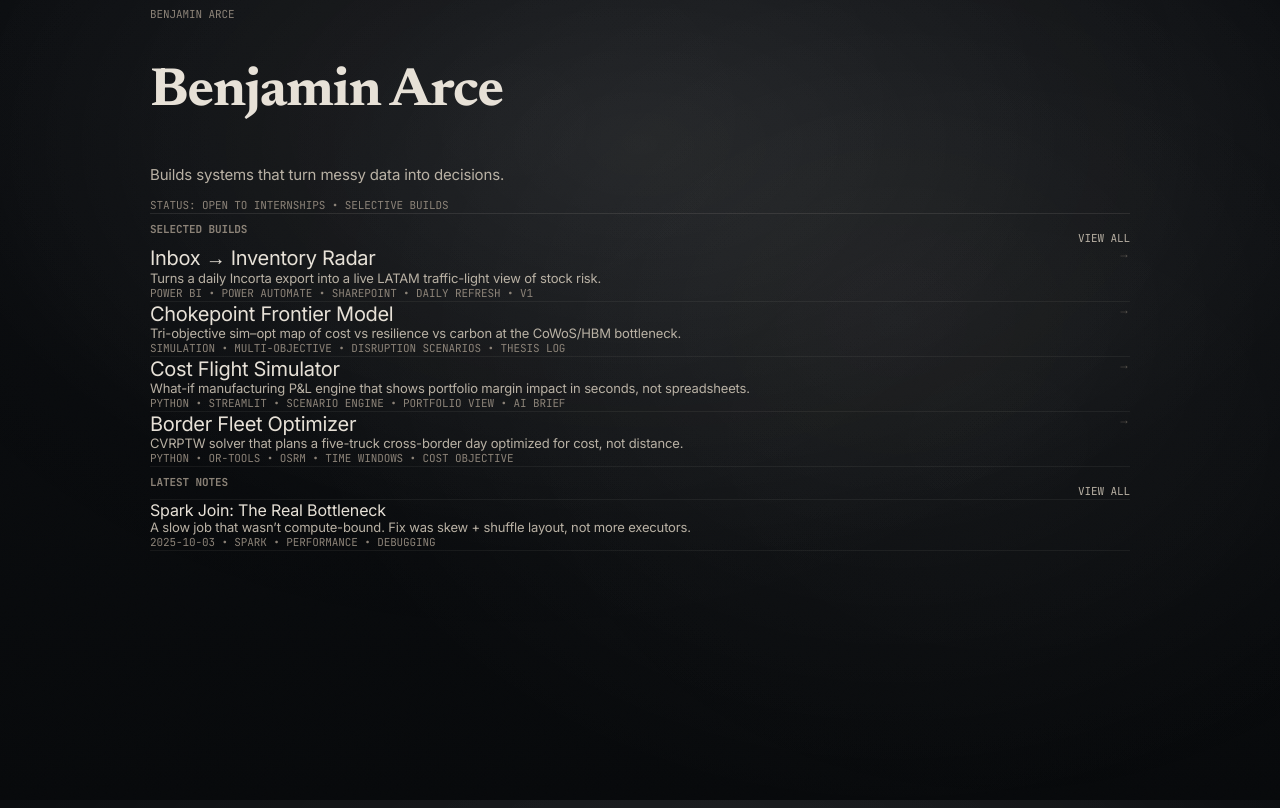
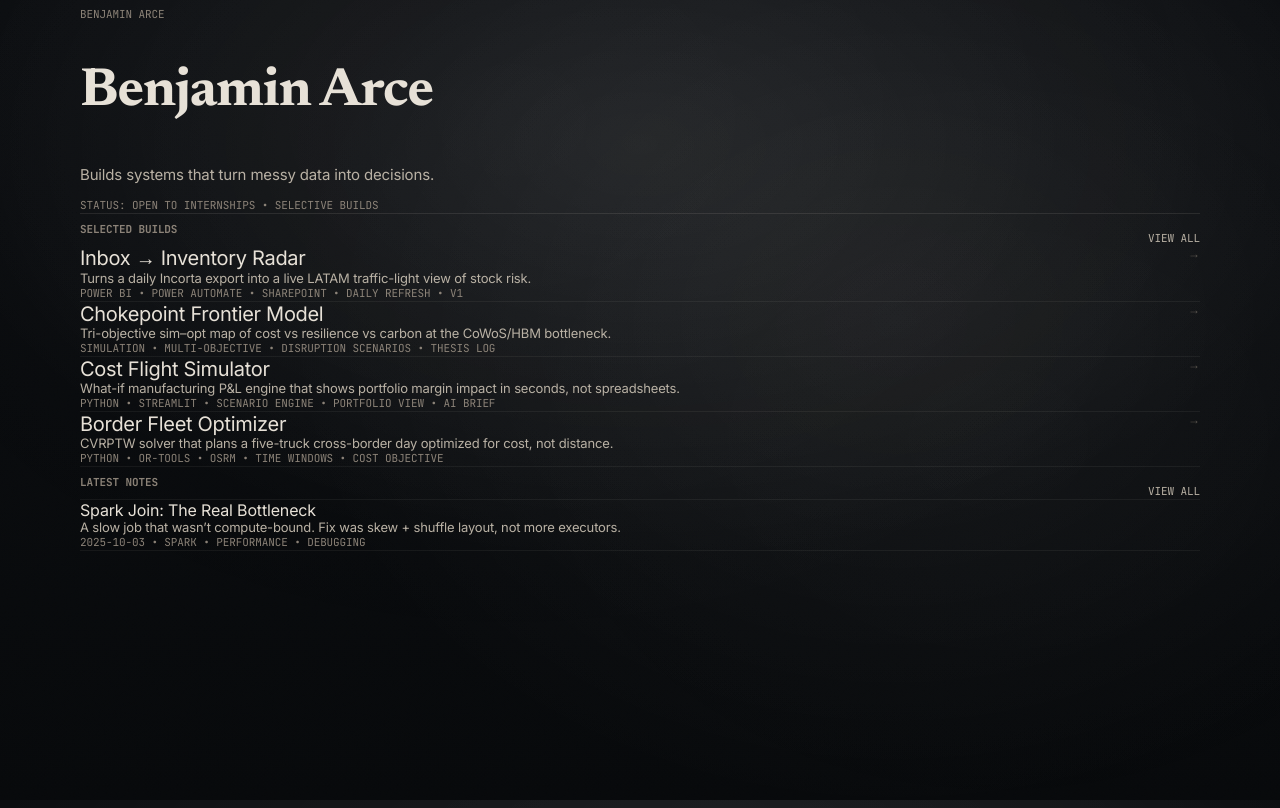
Before and after one commit to benjaminarce-cloud/arcev2-portfolio, a Next.js app: page / in a window 1280 px wide. Built offline with nearby package versions, Linux system fonts and the light colour scheme.

Commit message:
Update Shell.tsx

```diff
--- a/src/components/Shell.tsx
+++ b/src/components/Shell.tsx
@@ -1,7 +1,7 @@
 export function Shell({ children }: { children: React.ReactNode }) {
   return (
     <div className="min-h-dvh">
-      <div className="mx-auto w-full max-w-[980px] px-6 md:px-10">
+      <div className="mx-auto w-full max-w-[1120px] px-7 md:px-14">
         {children}
       </div>
     </div>
```
